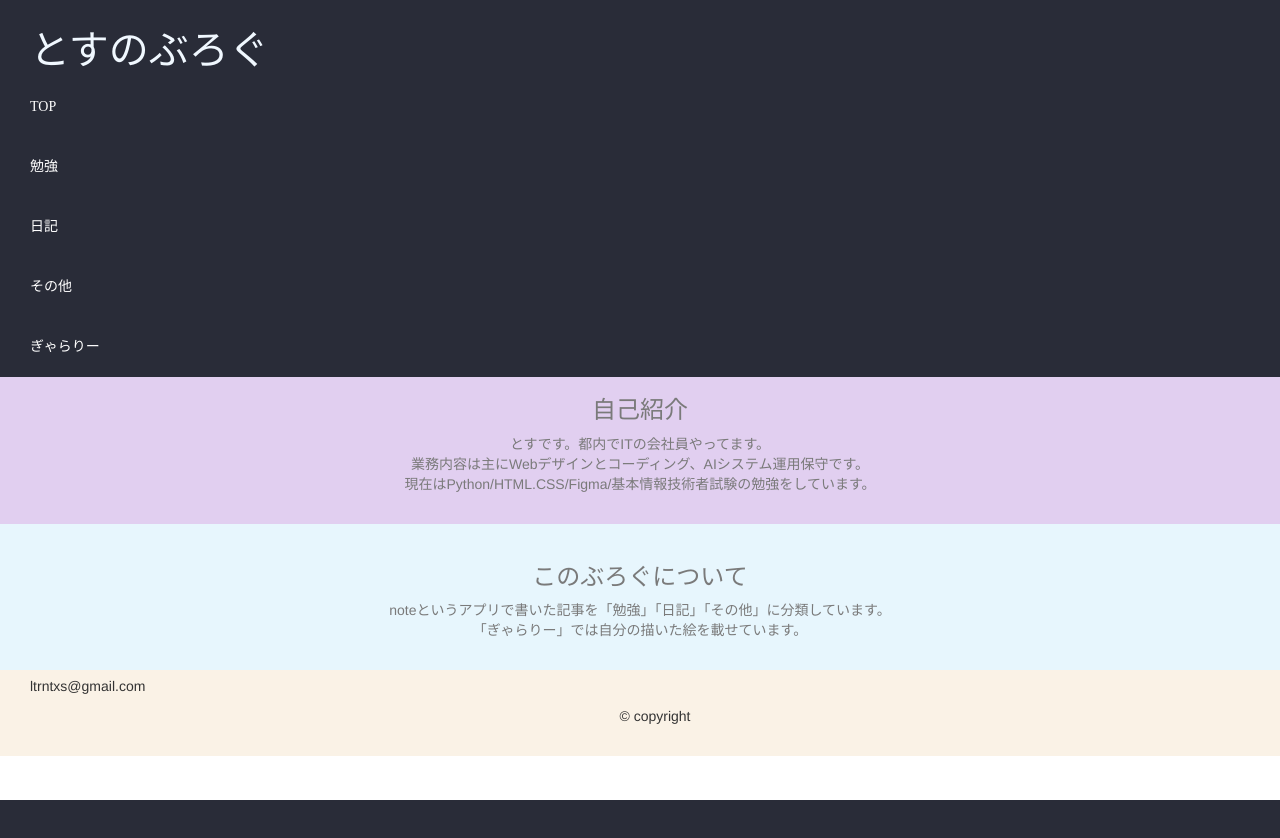
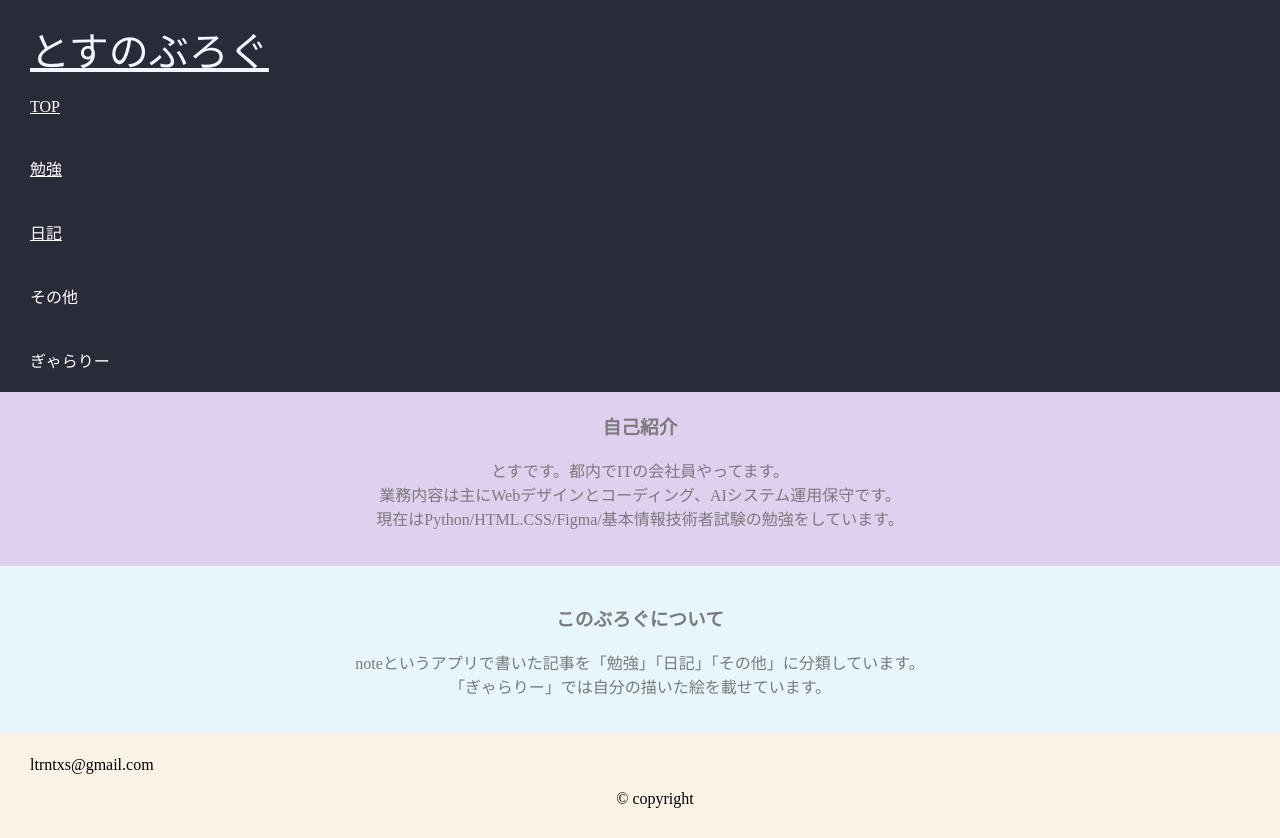
Before and after one commit to Lutro-js/my-first-blog, a Django app: template blog/templates/blog/post_list.html in a window 1280 px wide. Before the commit the page ends 800 px from the top, so only its background shows below. Run offline with Django 4.2, Linux system fonts and the light colour scheme; the template is opened without the code that fills it, so the values that code supplies are empty; some libraries are stand-ins or nearby versions.

Commit message:
:dizzy:today's commit

```diff
--- a/blog/templates/blog/post_list.html
+++ b/blog/templates/blog/post_list.html
@@ -4,10 +4,10 @@
     <head>
         <meta charset="utf-8">
         <title>とすぶろぐ</title>
-        <link rel="stylesheet" href="//maxcdn.bootstrapcdn.com/bootstrap/3.2.0/css/bootstrap.min.css">
+        <!-- <link rel="stylesheet" href="//maxcdn.bootstrapcdn.com/bootstrap/3.2.0/css/bootstrap.min.css">
         <link rel="stylesheet" href="//maxcdn.bootstrapcdn.com/bootstrap/3.2.0/css/bootstrap-theme.min.css">
-        <link href="//fonts.googleapis.com/css?family=Lobster&subset=latin,latin-ext" rel="stylesheet" type="text/css">
-        <link rel="stylesheet" href="blog/static/css/blog.css">
+        <link href="//fonts.googleapis.com/css?family=Lobster&subset=latin,latin-ext" rel="stylesheet" type="text/css"> -->
+        <link rel="stylesheet" href="{% static '/css/blog.css' %}">
     </head>
         <header>
             <div class="menu-bar">
```
